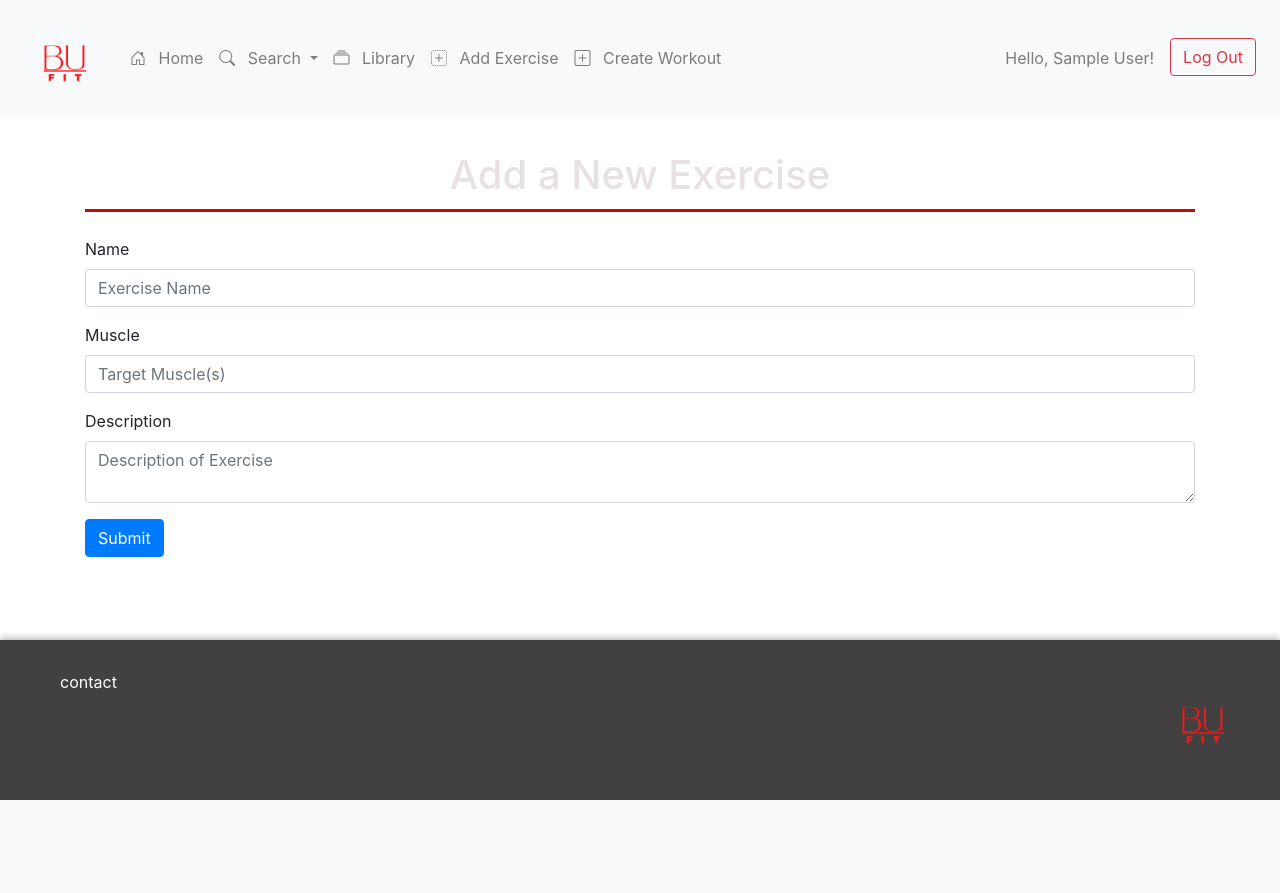
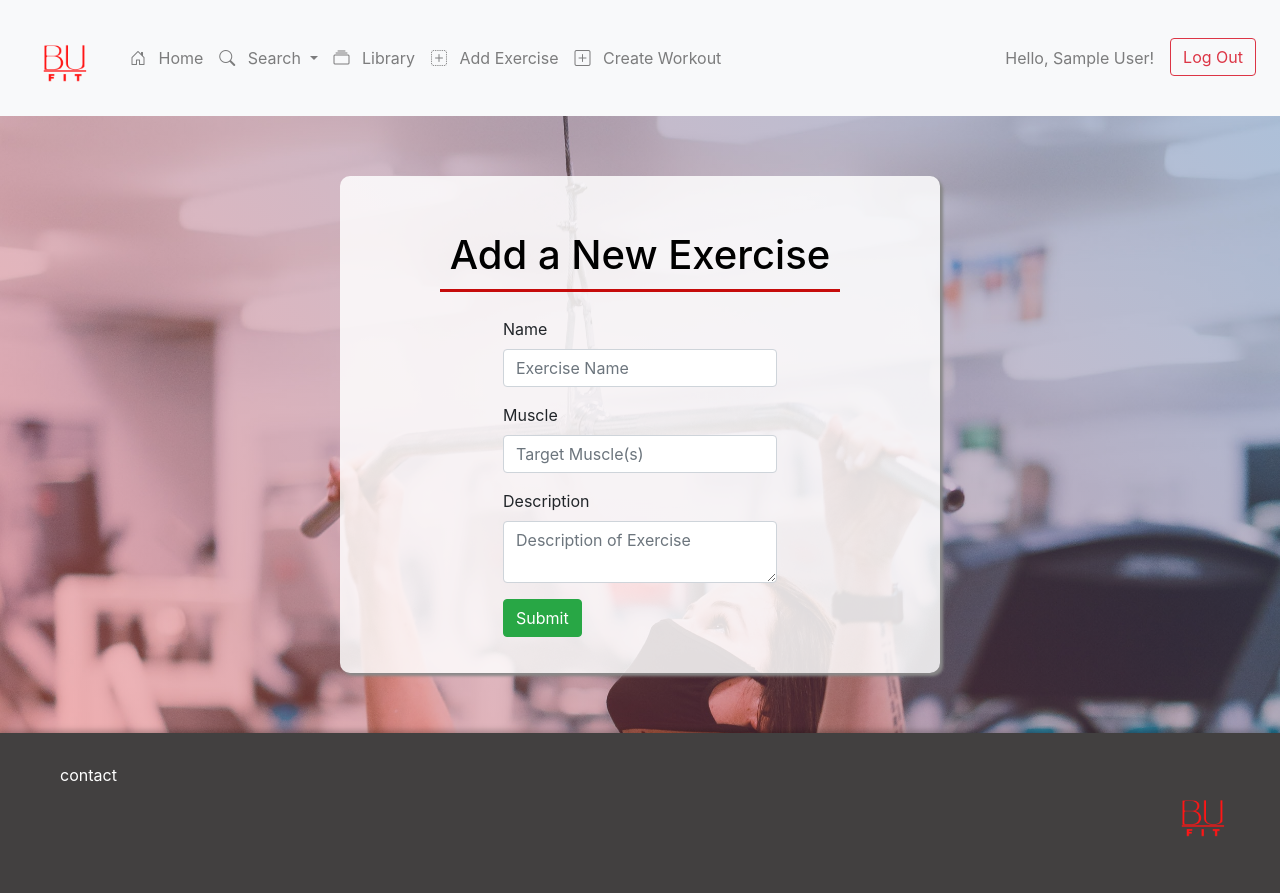
Before and after one commit to Helmphlyx/bufit, a Flask app: page /create_exercise in a window 1280 px wide. Before the commit the page ends 800 px from the top, so only its background shows below. Run offline with Flask 3, Linux system fonts and the light colour scheme; the visitor is signed in with stand-in values (Sample User, id 1); some libraries are stand-ins or nearby versions.

Commit message:
Style create exercise page

```diff
--- a/templates/create_exercise.html
+++ b/templates/create_exercise.html
@@ -1,6 +1,18 @@
 {% extends 'base.html' %}
 
 {% block content %}
+<body>
+    <style>
+    body{
+        background-image: linear-gradient(45deg,
+        rgba(245, 69, 66, 0.408),
+        rgba(8, 82, 156, 0.341)), url("../static/img/matthew-sichkaruk-S3k-cDZnXHQ-unsplash.jpg");
+        background-size: cover;
+        padding:0;
+        margin:0;
+    }
+    </style>
+    <div class="auth-box">
         <h1>{% block title %} Add a New Exercise  {% endblock %}</h1>
 
         <form method="post">
@@ -24,7 +36,10 @@
                         class="form-control">{{ request.form['description'] }}</textarea>
             </div>
             <div class="form-group">
-        <button type="submit" class="btn btn-primary">Submit</button>
+                <button type="submit" class="btn btn-success">Submit</button>
             </div>
         </form>
+    </div>
+
+</body>
 {% endblock %}
--- a/templates/create_workout.html
+++ b/templates/create_workout.html
@@ -34,7 +34,7 @@
 
 
             <div class="form-group">
-                <button type="submit" class="btn btn-primary">Create</button>
+                <button type="submit" class="btn btn-success">Create</button>
             </div>
         </form>
     </div>
```
Also changed, not shown: static/img/matthew-sichkaruk-S3k-cDZnXHQ-unsplash.jpg (added). Lines whose indentation alone changed are shown as unchanged.
